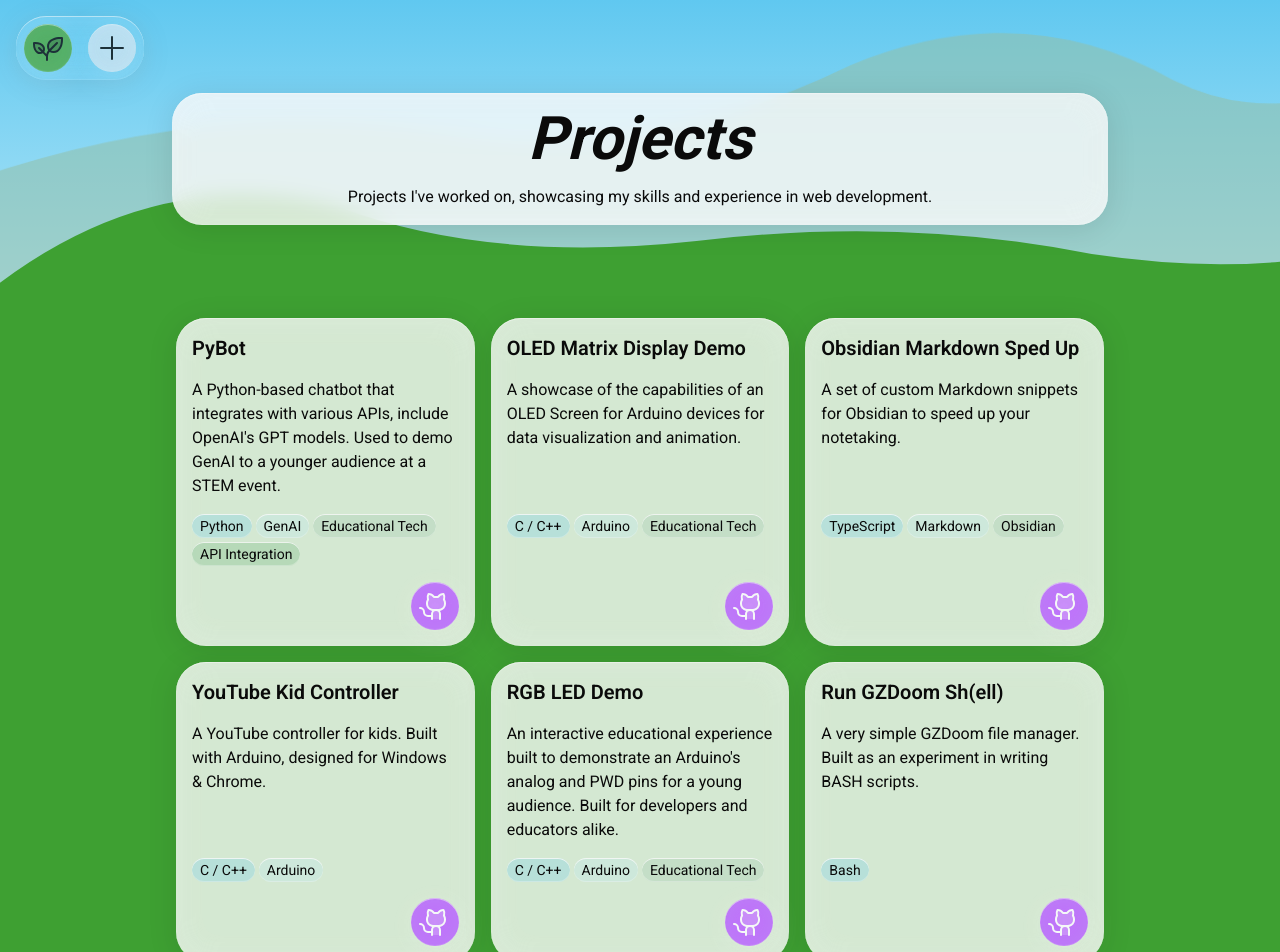
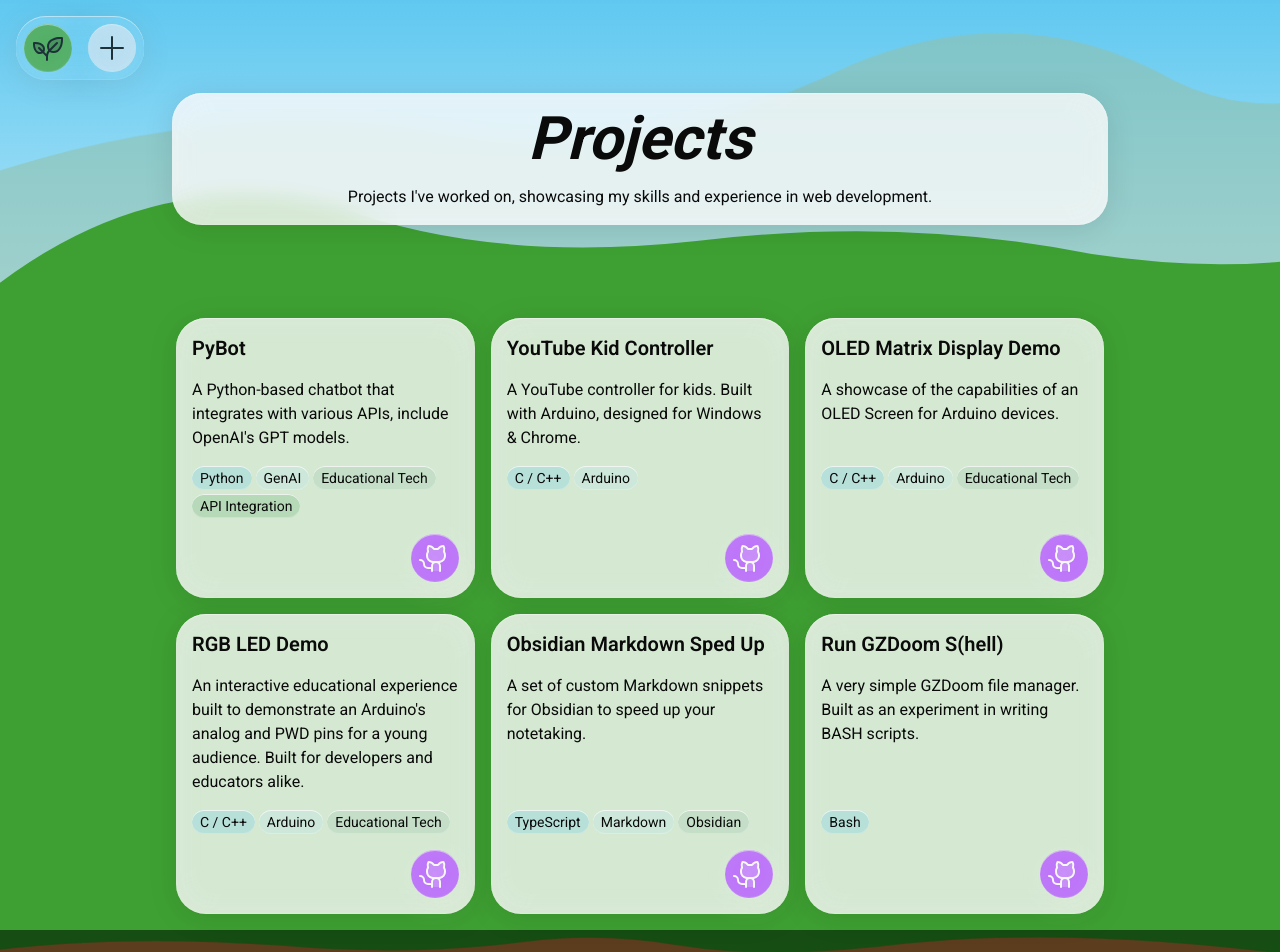
Before and after one commit to vtlanglois/portfolio-v2, a Next.js app: page /projects in a window 1280 px wide. Shown: the top 952 px of the page. Built offline with nearby package versions, Linux system fonts and the light colour scheme.

Commit message:
refactor: make reusable project card components, shared project info

```diff
--- a/src/components/sections/Projects.tsx
+++ b/src/components/sections/Projects.tsx
@@ -1,11 +1,14 @@
 import { KanbanIcon } from "@phosphor-icons/react/dist/ssr";
 import Card from "../ui/Card";
 import Container from "../ui/Container";
-import GitHubLink from "../ui/GitHubLink";
 import Section from "../ui/Section";
 import Stack from "../ui/Stack";
-import TagList from "../ui/TagList";
-import { TAGS } from "@/data/skills";
+import ProjectCard from "../ui/ProjectCard";
+import {
+  obsidianMarkdownSpedUpProject,
+  oledMatrixDisplayDemoProject,
+  pybotProject,
+} from "@/data/projects";
 
 export default function Projects() {
   return (
@@ -50,64 +53,30 @@ export default function Projects() {
             <KanbanIcon size={30} weight="duotone" />
           </Card>
           <div className="grid grid-rows-1 lg:grid-cols-3 gap-4">
-            <Card className="row-span-4 grid grid-rows-subgrid">
-              <h3 className="text-xl font-semibold ">PyBot</h3>
-              <p>
-                A Python-based chatbot that integrates with various APIs,
-                include OpenAI&apos;s GPT models. Used to demo GenAI to a
-                younger audience at a STEM event.
-              </p>
-              <TagList
-                labelledBy="skills-tag-label"
-                tags={[
-                  TAGS.python,
-                  TAGS.genai,
-                  TAGS.educationTech,
-                  TAGS.apiIntegration,
-                ]}
-              />
-              <div className="text-end">
-                <GitHubLink
-                  href="https://github.com/vtlanglois/PyBot"
-                  alt="Link to PyBot on GitHub"
-                />
-              </div>
-            </Card>
-            <Card className="row-span-4 grid grid-rows-subgrid">
-              <h3 className="text-xl font-semibold ">
-                OLED Matrix Display Demo
-              </h3>
-              <p>
-                A showcase of the capabilities of an OLED Screen for Arduino
-                devices for data visualization and animation.
-              </p>
-              <TagList
-                labelledBy="skills-tag-label"
-                tags={[TAGS.arduino, TAGS.educationTech]}
-              />
-              <div className="text-end">
-                <GitHubLink
-                  href="https://github.com/vtlanglois/OLED-Demo"
-                  alt="Link to OLED Matrix Display Demo on GitHub"
-                />
-              </div>
-            </Card>
-            <Card className="row-span-4 grid grid-rows-subgrid">
-              <h3 className="text-xl font-semibold ">
-                Obsidian Markdown Sped Up
-              </h3>
-              <p>
-                A set of custom Markdown snippets for Obsidian to speed up your
-                notetaking.
-              </p>
-              <TagList labelledBy="skills-tag-label" tags={[TAGS.typescript]} />
-              <div className="text-end">
-                <GitHubLink
-                  href="https://github.com/vtlanglois/obsidian-MarkdownSpedUp"
-                  alt="Link to Obsidian Markdown Sped Up on GitHub"
-                />
-              </div>
-            </Card>
+            <ProjectCard
+              title={pybotProject.name}
+              summary={pybotProject.summary}
+              tags={pybotProject.tags}
+              link={pybotProject.externalUrl}
+              altText={pybotProject.linkAltText}
+              className="row-span-4 grid grid-rows-subgrid"
+            />
+            <ProjectCard
+              title={oledMatrixDisplayDemoProject.name}
+              summary={oledMatrixDisplayDemoProject.summary}
+              tags={oledMatrixDisplayDemoProject.tags}
+              link={oledMatrixDisplayDemoProject.externalUrl}
+              altText={oledMatrixDisplayDemoProject.linkAltText}
+              className="row-span-4 grid grid-rows-subgrid"
+            />
+            <ProjectCard
+              title={obsidianMarkdownSpedUpProject.name}
+              summary={obsidianMarkdownSpedUpProject.summary}
+              tags={obsidianMarkdownSpedUpProject.tags}
+              link={obsidianMarkdownSpedUpProject.externalUrl}
+              altText={obsidianMarkdownSpedUpProject.linkAltText}
+              className="row-span-4 grid grid-rows-subgrid"
+            />
           </div>
         </Stack>
       </Container>
--- a/src/components/sections/ProjectsGrid.tsx
+++ b/src/components/sections/ProjectsGrid.tsx
@@ -1,11 +1,9 @@
-
-import Card from "../ui/Card";
+import projects from "@/data/projects";
+import { ProjectItem } from "@/types/projectTypes";
 import Container from "../ui/Container";
-import GitHubLink from "../ui/GitHubLink";
+import ProjectCard from "../ui/ProjectCard";
 import Section from "../ui/Section";
 import Stack from "../ui/Stack";
-import TagList from "../ui/TagList";
-import { TAGS } from "@/data/skills";
 
 export default function Projects() {
   return (
@@ -13,115 +11,17 @@ export default function Projects() {
       <Container>
         <Stack>
           <div className="grid grid-rows-1 lg:grid-cols-3 gap-4">
-            <Card className="row-span-4 grid grid-rows-subgrid">
-              <h3 className="text-xl font-semibold ">PyBot</h3>
-              <p>
-                A Python-based chatbot that integrates with various APIs,
-                include OpenAI&apos;s GPT models. Used to demo GenAI to a
-                younger audience at a STEM event.
-              </p>
-              <TagList
-                labelledBy="skills-tag-label"
-                tags={[
-                  TAGS.python,
-                  TAGS.genai,
-                  TAGS.educationTech,
-                  TAGS.apiIntegration,
-                ]}
+            {projects.map((project: ProjectItem) => (
+              <ProjectCard
+                key={project.id}
+                title={project.name}
+                summary={project.summary}
+                tags={project.tags}
+                link={project.externalUrl}
+                altText={project.linkAltText}
+                className="row-span-4 grid grid-rows-subgrid"
               />
-              <div className="text-end">
-                <GitHubLink
-                  href="https://github.com/vtlanglois/PyBot"
-                  alt="Link to PyBot on GitHub"
-                />
-              </div>
-            </Card>
-            <Card className="row-span-4 grid grid-rows-subgrid">
-              <h3 className="text-xl font-semibold ">
-                OLED Matrix Display Demo
-              </h3>
-              <p>
-                A showcase of the capabilities of an OLED Screen for Arduino
-                devices for data visualization and animation.
-              </p>
-              <TagList
-                labelledBy="skills-tag-label"
-                tags={[TAGS.c, TAGS.arduino, TAGS.educationTech]}
-              />
-              <div className="text-end">
-                <GitHubLink
-                  href="https://github.com/vtlanglois/OLED-Demo"
-                  alt="Link to OLED Matrix Display Demo on GitHub"
-                />
-              </div>
-            </Card>
-            <Card className="row-span-4 grid grid-rows-subgrid">
-              <h3 className="text-xl font-semibold ">
-                Obsidian Markdown Sped Up
-              </h3>
-              <p>
-                A set of custom Markdown snippets for Obsidian to speed up your
-                notetaking.
-              </p>
-              <TagList
-                labelledBy="skills-tag-label"
-                tags={[TAGS.typescript, TAGS.markdown, TAGS.obsidian]}
-              />
-              <div className="text-end">
-                <GitHubLink
-                  href="https://github.com/vtlanglois/obsidian-MarkdownSpedUp"
-                  alt="Link to Obsidian Markdown Sped Up on GitHub"
-                />
-              </div>
-            </Card>
-            <Card className="row-span-4 grid grid-rows-subgrid">
-              <h3 className="text-xl font-semibold ">YouTube Kid Controller</h3>
-              <p>
-                A YouTube controller for kids. Built with Arduino, designed for
-                Windows & Chrome.
-              </p>
-              <TagList labelledBy="skills-tag-label" tags={[TAGS.c, TAGS.arduino]} />
-              <div className="text-end">
-                <GitHubLink
-                  href="https://github.com/vtlanglois/ArduinoKidController-I341"
-                  alt="Link to YouTube Kid Controller on GitHub"
-                />
-              </div>
-            </Card>
-            <Card className="row-span-4 grid grid-rows-subgrid">
-              <h3 className="text-xl font-semibold ">RGB LED Demo</h3>
-              <p>
-                An interactive educational experience built to demonstrate an
-                Arduino&apos;s analog and PWD pins for a young audience. Built for
-                developers and educators alike.
-              </p>
-              <TagList
-                labelledBy="skills-tag-label"
-                tags={[TAGS.c, TAGS.arduino, TAGS.educationTech]}
-              />
-              <div className="text-end">
-                <GitHubLink
-                  href="https://github.com/vtlanglois/RGB_LED_Dials"
-                  alt="Link to RGB LED Demo on GitHub"
-                />
-              </div>
-            </Card>
-            <Card className="row-span-4 grid grid-rows-subgrid">
-              <h3 className="text-xl font-semibold ">
-                Run GZDoom Sh&#40;ell&#41;
-              </h3>
-              <p>
-                A very simple GZDoom file manager. Built as an experiment in
-                writing BASH scripts.
-              </p>
-              <TagList labelledBy="skills-tag-label" tags={[TAGS.bash]} />
-              <div className="text-end">
-                <GitHubLink
-                  href="https://github.com/vtlanglois/run-gzdoom.sh"
-                  alt="Link to Run GZDoom Sh(ell) on GitHub"
-                />
-              </div>
-            </Card>
+            ))}
           </div>
         </Stack>
       </Container>
--- /dev/null
+++ b/src/components/ui/ProjectCard.tsx
@@ -0,0 +1,31 @@
+import { TagItem } from "@/types/tagTypes";
+import Card from "./Card";
+import TagList from "./TagList";
+import GitHubLink from "./GitHubLink";
+
+export default function ProjectCard({
+  title,
+  summary,
+  tags,
+  link,
+  altText,
+  className,
+}: {
+  title: string;
+  summary: string;
+  tags: TagItem[];
+  link: string;
+  altText: string;
+  className: string;
+}) {
+  return (
+    <Card className={className}>
+      <h3 className="text-xl font-semibold ">{title}</h3>
+      <p>{summary}</p>
+      <TagList labelledBy="skills-tag-label" tags={tags} />
+      <div className="text-end">
+        <GitHubLink href={link} alt={altText} />
+      </div>
+    </Card>
+  );
+}
--- /dev/null
+++ b/src/data/projects.ts
@@ -0,0 +1,93 @@
+import { ProjectItem } from "@/types/projectTypes";
+import { TAGS } from "@/data/skills";
+
+export const portfolioProject: ProjectItem = {
+  id: "portfolio-website",
+  name: "Portfolio Website",
+  summary: "My personal portfolio website built with Next.js and Tailwind CSS.",
+  tags: [TAGS.webDevelopment, TAGS.nextjs, TAGS.tailwind],
+  externalUrl: "https://github.com/vtlanglois/portfolio-website",
+  linkAltText: "",
+};
+
+export const altasM1Project: ProjectItem = {
+  id: "atlas-m-1",
+  name: "Atlas M-1",
+  summary:
+    "A short visual and audio experience about a doomed submarine operator at the bottom of the ocean. Built with Construct 3.",
+  tags: [TAGS.gameDevelopment, TAGS.gameTesting],
+  externalUrl: "https://startcmd.itch.io/atlas-m-1",
+  linkAltText: "Link to Atlas M-1 on itch.io",
+};
+
+export const youtubeKidControllerProject: ProjectItem = {
+  id: "youtube-kid-controller",
+  name: "YouTube Kid Controller",
+  summary:
+    "A YouTube controller for kids. Built with Arduino, designed for Windows & Chrome.",
+  tags: [TAGS.c, TAGS.arduino],
+  externalUrl: "https://github.com/vtlanglois/ArduinoKidController-I341",
+  linkAltText: "Link to YouTube Kid Controller on GitHub",
+};
+
+export const oledMatrixDisplayDemoProject: ProjectItem = {
+  id: "oled-matrix-display-demo",
+  name: "OLED Matrix Display Demo",
+  summary:
+    "A showcase of the capabilities of an OLED Screen for Arduino devices.",
+  tags: [TAGS.c, TAGS.arduino, TAGS.educationTech],
+  externalUrl: "https://github.com/vtlanglois/OLED-Demo",
+  linkAltText: "Link to OLED Matrix Display Demo on GitHub",
+};
+
+export const rgbLEDDemoProject: ProjectItem = {
+  id: "rgb-led-demo",
+  name: "RGB LED Demo",
+  summary:
+    "An interactive educational experience built to demonstrate an Arduino's analog and PWD pins for a young audience. Built for developers and educators alike.",
+  tags: [TAGS.c, TAGS.arduino, TAGS.educationTech],
+  externalUrl: "https://github.com/vtlanglois/RGB_LED_Dials",
+  linkAltText: "Link to RGB LED Demo on GitHub",
+};
+
+export const pybotProject: ProjectItem = {
+  id: "pybot",
+  name: "PyBot",
+  summary:
+    "A Python-based chatbot that integrates with various APIs, include OpenAI's GPT models.",
+  tags: [TAGS.python, TAGS.genai, TAGS.educationTech, TAGS.apiIntegration],
+  externalUrl: "https://github.com/vtlanglois/PyBot",
+  linkAltText: "Link to PyBot on GitHub",
+};
+
+export const runGZDoomProject: ProjectItem = {
+  id: "run-gzdoom",
+  name: "Run GZDoom S(hell)",
+  summary:
+    "A very simple GZDoom file manager. Built as an experiment in writing BASH scripts.",
+  tags: [TAGS.bash],
+  externalUrl: "https://github.com/vtlanglois/run-gzdoom.sh",
+  linkAltText: "Link to Run GZDoom Sh(ell) on GitHub",
+};
+
+export const obsidianMarkdownSpedUpProject: ProjectItem = {
+  id: "obsidian-sped-up",
+  name: "Obsidian Markdown Sped Up",
+  summary: "A set of custom Markdown snippets for Obsidian to speed up your notetaking.",
+  tags: [TAGS.typescript, TAGS.markdown, TAGS.obsidian],
+  externalUrl: "https://github.com/vtlanglois/obsidian-MarkdownSpedUp",
+  linkAltText: "Link to Obsidian Markdown Sped Up on GitHub"
+}
+
+const projects: Array<ProjectItem> = [
+  // portfolioProject,
+  // altasM1Project,
+    pybotProject,
+  youtubeKidControllerProject,
+  oledMatrixDisplayDemoProject,
+  rgbLEDDemoProject,
+  obsidianMarkdownSpedUpProject,
+  runGZDoomProject,
+];
+
+export default projects;
--- /dev/null
+++ b/src/types/projectTypes.ts
@@ -0,0 +1,18 @@
+import { TagItem } from "./tagTypes";
+
+export interface ProjectItem {
+  /** Unique identifier for the project */
+  id: string;
+  /** Unique path for the projects details page, if one exists */
+  slug?: string;
+  /** Name of the project */
+  name: string;
+  /** Summary of the project */
+  summary: string;
+  /** List of tags associated with the project */
+  tags: TagItem[];
+  /** External URL for the project, such as GitHub repos, itch.io sources, etc. Only one per card */
+  externalUrl: string;
+  /** Alt text for external link, to provide a better description for assistive tech */
+  linkAltText: string;
+}
```
